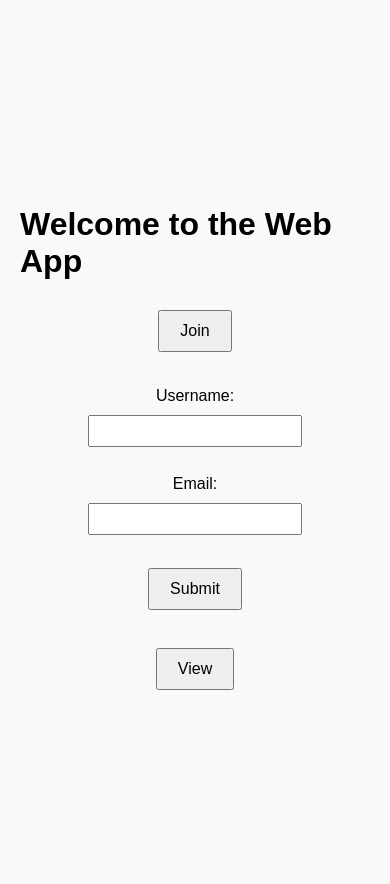
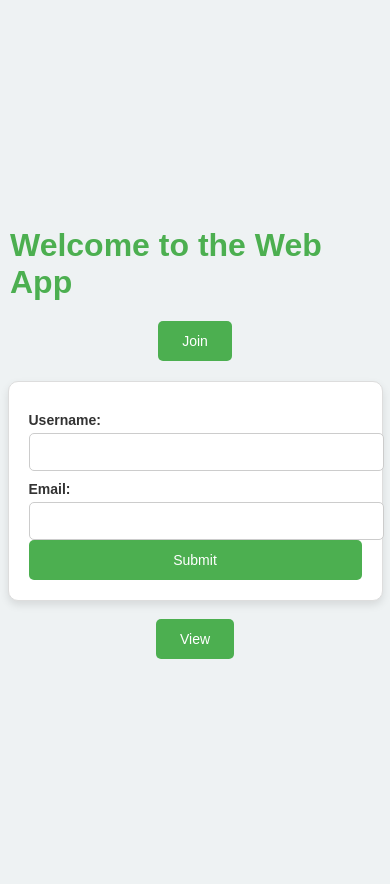
Before and after one commit to jyothisjimmy25/jiitak_project, a Flask app: page / in a window 390 px wide, after a click on "Join". After the commit the page ends 659 px from the top, so only its background shows below. Run offline with Flask 3, Linux system fonts and the light colour scheme.

Commit message:
Update index.html

```diff
--- a/templates/index.html
+++ b/templates/index.html
@@ -10,48 +10,99 @@
             flex-direction: column;
             align-items: center;
             justify-content: center;
-            font-family: Arial, sans-serif;
+            font-family: 'Arial', sans-serif;
             margin: 0;
             padding: 20px;
             height: 100vh;
-            background-color: #f9f9f9;
+            background-color: #eef2f3;
+            color: #333;
         }
+
         h1 {
+            font-size: 2.5rem;
             margin-bottom: 20px;
+            color: #4CAF50;
         }
+
         button {
-            padding: 10px 20px;
+            padding: 12px 24px;
             font-size: 16px;
-            margin: 10px 0;
+            border: none;
+            border-radius: 5px;
+            background-color: #4CAF50;
+            color: #fff;
             cursor: pointer;
+            transition: background-color 0.3s, transform 0.2s;
         }
+
+        button:hover {
+            background-color: #45a049;
+            transform: translateY(-2px);
+        }
+
         #join-form {
             margin-top: 20px;
+            padding: 20px;
+            border: 1px solid #ddd;
+            border-radius: 10px;
+            background-color: #fff;
+            box-shadow: 0 4px 8px rgba(0, 0, 0, 0.1);
+            width: 300px;
         }
+
         form {
             display: flex;
             flex-direction: column;
-            align-items: center;
+            align-items: stretch;
         }
-        label, input {
-            margin: 5px 0;
-            font-size: 16px;
+
+        label {
+            margin: 10px 0 5px;
+            font-weight: bold;
+            font-size: 14px;
         }
+
         input {
-            padding: 5px;
-            width: 200px;
+            padding: 10px;
+            font-size: 14px;
+            border: 1px solid #ccc;
+            border-radius: 5px;
+            width: 100%;
         }
+
         ul {
             list-style: none;
             padding: 0;
         }
+
         li {
             margin: 5px 0;
             font-size: 16px;
+            color: #555;
         }
+
         p {
             color: green;
             font-weight: bold;
+            margin-top: 20px;
+        }
+
+        @media (max-width: 600px) {
+            body {
+                padding: 10px;
+            }
+
+            h1 {
+                font-size: 2rem;
+            }
+
+            button {
+                font-size: 14px;
+            }
+
+            #join-form {
+                width: 90%;
+            }
         }
     </style>
 </head>
@@ -61,9 +112,9 @@
     <div id="join-form" style="display:none;">
         <form method="post" action="/join">
             <label for="username">Username:</label>
-            <input type="text" id="username" name="username" required><br>
+            <input type="text" id="username" name="username" required>
             <label for="email">Email:</label>
-            <input type="email" id="email" name="email" required><br>
+            <input type="email" id="email" name="email" required>
             <button type="submit">Submit</button>
         </form>
     </div>
```
